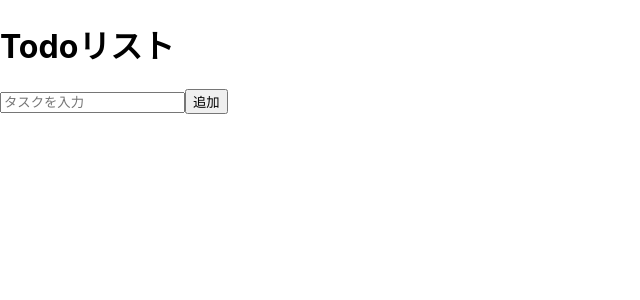
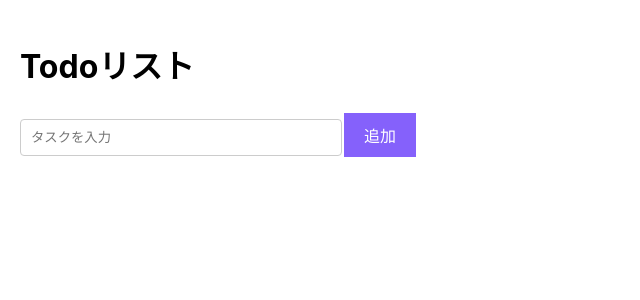
Before and after one commit to shimada-ryuga-56a/react-practice-app, a React (Create React App) app: page / in a window 1280 px wide. Shown: the top 300 px of the page, without its empty margins (0-640 px from the left). Built offline with nearby package versions, Linux system fonts and the light colour scheme.

Commit message:
add: css追加

```diff
--- a/src/App.css
+++ b/src/App.css
@@ -36,3 +36,35 @@
     transform: rotate(360deg);
   }
 }
+
+.info_button {
+  background-color: #8561fb;
+  border: none;
+  color: white;
+  padding: 10px 20px;
+  text-align: center;
+  text-decoration: none;
+  display: inline-block;
+  font-size: 16px;
+  margin: 4px 2px;
+  cursor: pointer;
+}
+
+.info_button:hover {
+  background-color: #5e35b1;
+}
+
+.todo_form {
+  display: flex;
+  flex-direction: column;
+  align-items: start;
+  padding: 20px;
+}
+
+.todo_input {
+  width: 300px;
+  padding: 10px;
+  margin-bottom: 10px;
+  border: 1px solid #ccc;
+  border-radius: 4px;
+}
```
